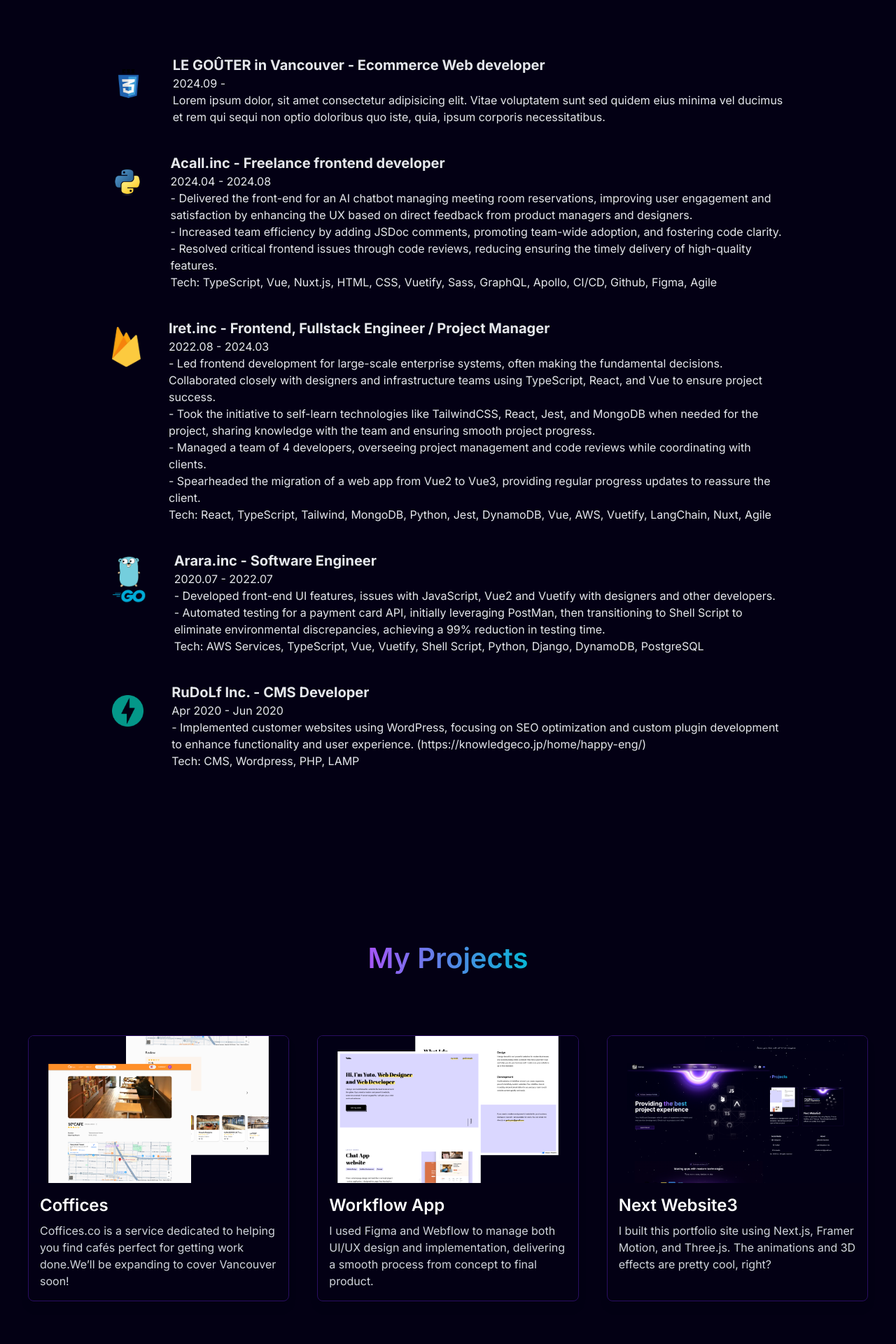
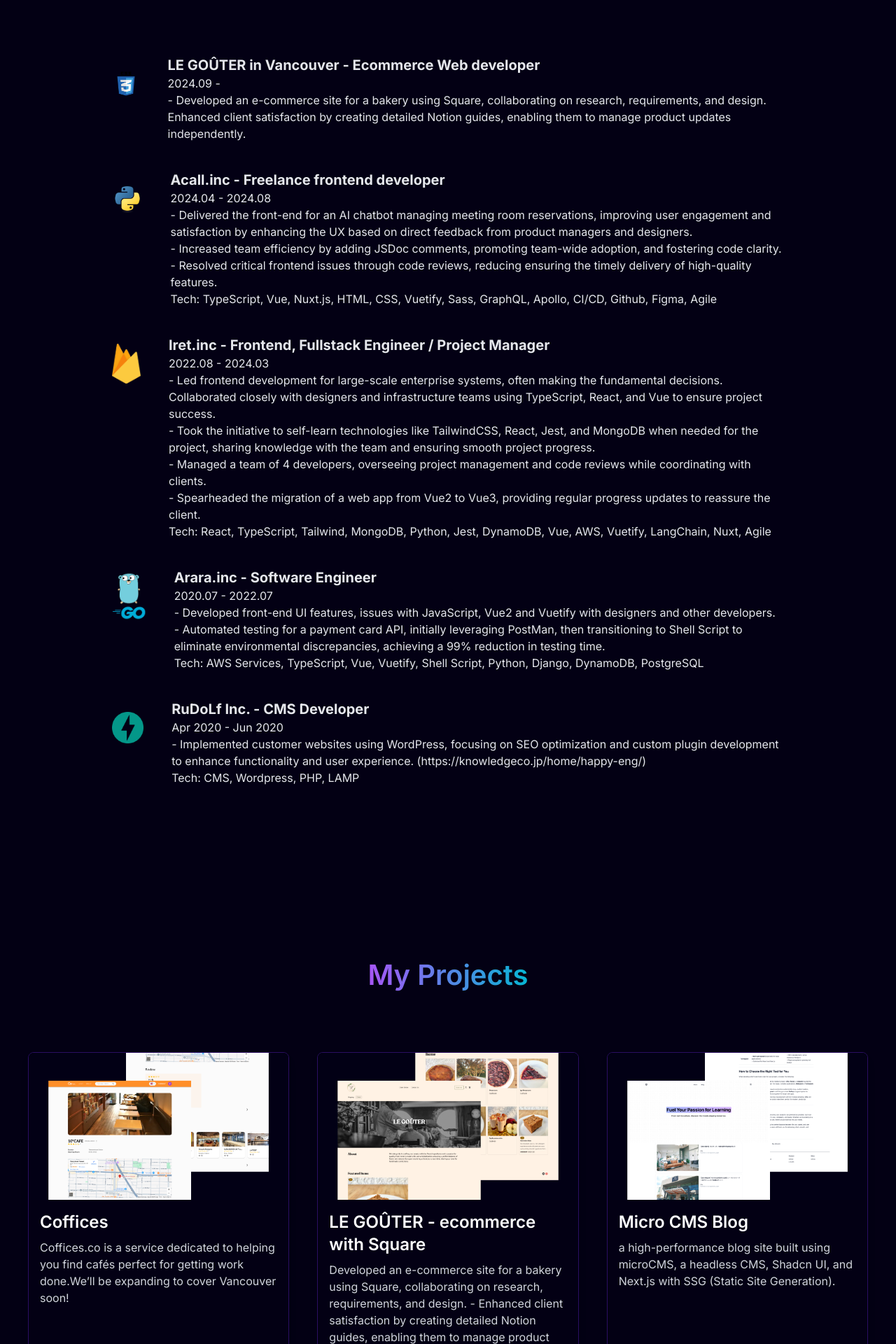
Before and after one commit to yutounun/space-portfolio, a Next.js app: page / in a window 1280 px wide. Shown: the part 1980-3900 px from the top of the page at 70% size. Built offline with nearby package versions, Linux system fonts and the light colour scheme; a web font is replaced by a local one.

Commit message:
update projects

```diff
--- a/app/components/main/Career.tsx
+++ b/app/components/main/Career.tsx
@@ -32,7 +32,7 @@ const Career = () => {
             key={c.title}
             initial="hidden"
             animate={inView ? "visible" : "hidden"}
-            variants={slideInFromLeft(2 + idx * 0.5)}
+            variants={slideInFromLeft(0.5 + idx * 0.5)}
             transition={{ delay: idx * 0.5 }}
             className="flex flex-col md:flex-row gap-10 justify-center"
           >
--- a/app/components/main/Projects.tsx
+++ b/app/components/main/Projects.tsx
@@ -10,7 +10,7 @@ const Projects = () => {
       <h1 className="text-[40px] font-semibold text-transparent bg-clip-text bg-gradient-to-r from-purple-500 to-cyan-500 py-20">
         My Projects
       </h1>
-      <div className="h-full w-full flex flex-col md:flex-row gap-10 px-10">
+      <div className="h-full w-full grid grid-cols-1 md:grid-cols-3 gap-10 px-10">
         {Projects_data.map((project) => (
           <ProjectCard
             key={project.title}
--- a/app/constants/index.ts
+++ b/app/constants/index.ts
@@ -374,11 +374,18 @@ export const Projects_data = [
     link: "https://coffices-co.vercel.app/",
   },
   {
-    title: "Workflow App",
+    title: "LE GOÛTER - ecommerce with Square",
     description:
-      "I used Figma and Webflow to manage both UI/UX design and implementation, delivering a smooth process from concept to final product.",
-    src: "/webflow-portfoliosite.png",
-    link: "https://yutoun.webflow.io/",
+      "Developed an e-commerce site for a bakery using Square, collaborating on research, requirements, and design. - Enhanced client satisfaction by creating detailed Notion guides, enabling them to manage product updates independently.",
+    src: "/ecommerce.png",
+    link: "https://le-goter-109155.square.site//",
+  },
+  {
+    title: "Micro CMS Blog",
+    description:
+      "a high-performance blog site built using microCMS, a headless CMS, Shadcn UI, and Next.js with SSG (Static Site Generation).",
+    src: "/headless-cms.png",
+    link: "https://andreww-blog.vercel.app/",
   },
   {
     title: "Next Website3",
@@ -394,7 +401,7 @@ export const career = [
     title: "LE GOÛTER in Vancouver - Ecommerce Web developer",
     year: "2024.09 -",
     description: [
-      "Lorem ipsum dolor, sit amet consectetur adipisicing elit. Vitae voluptatem sunt sed quidem eius minima vel ducimus et rem qui sequi non optio doloribus quo iste, quia, ipsum corporis necessitatibus.",
+      "- Developed an e-commerce site for a bakery using Square, collaborating on research, requirements, and design. Enhanced client satisfaction by creating detailed Notion guides, enabling them to manage product updates independently.",
     ],
     srcImg: "/css.png",
   },
```
Also changed, not shown: public/ecommerce.png (added), public/headless-cms.png (added).
